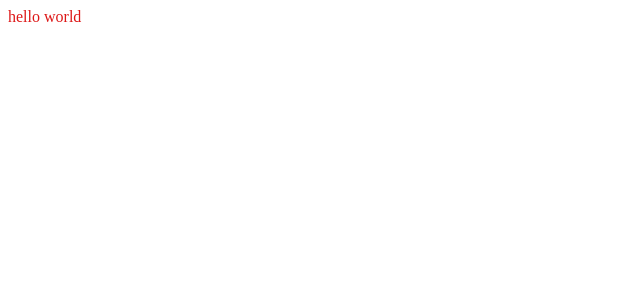
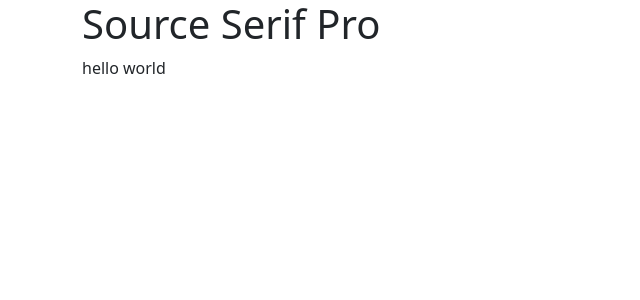
Before and after one commit to jmendozacr/mattress-store, a React (Create React App) app: page / in a window 1280 px wide. Shown: the top 300 px of the page, without its empty margins (0-640 px from the left). Built offline with nearby package versions, Linux system fonts and the light colour scheme.

Commit message:
adding bootstrap to the project

```diff
--- a/package.json
+++ b/package.json
@@ -6,6 +6,7 @@
     "@testing-library/jest-dom": "^5.11.4",
     "@testing-library/react": "^11.1.0",
     "@testing-library/user-event": "^12.1.10",
+    "bootstrap": "^5.0.0",
     "node-sass": "^5.0.0",
     "react": "^17.0.2",
     "react-dom": "^17.0.2",
--- a/src/App.js
+++ b/src/App.js
@@ -2,7 +2,10 @@
 
 function App() {
     return (
-        <div>hello world</div>
+        <div className="container">
+            <h1>Source Serif Pro</h1>
+            <p>hello world</p>
+        </div>
     );
 }
 
--- a/src/index.js
+++ b/src/index.js
@@ -1,6 +1,7 @@
 import React from 'react';
 import ReactDOM from 'react-dom';
 import './index.scss';
+import 'bootstrap/dist/css/bootstrap.css';
 import App from './App';
 
 ReactDOM.render(
```
Also changed, not shown: 1 other file (tests, documents, lock files or other folders).
